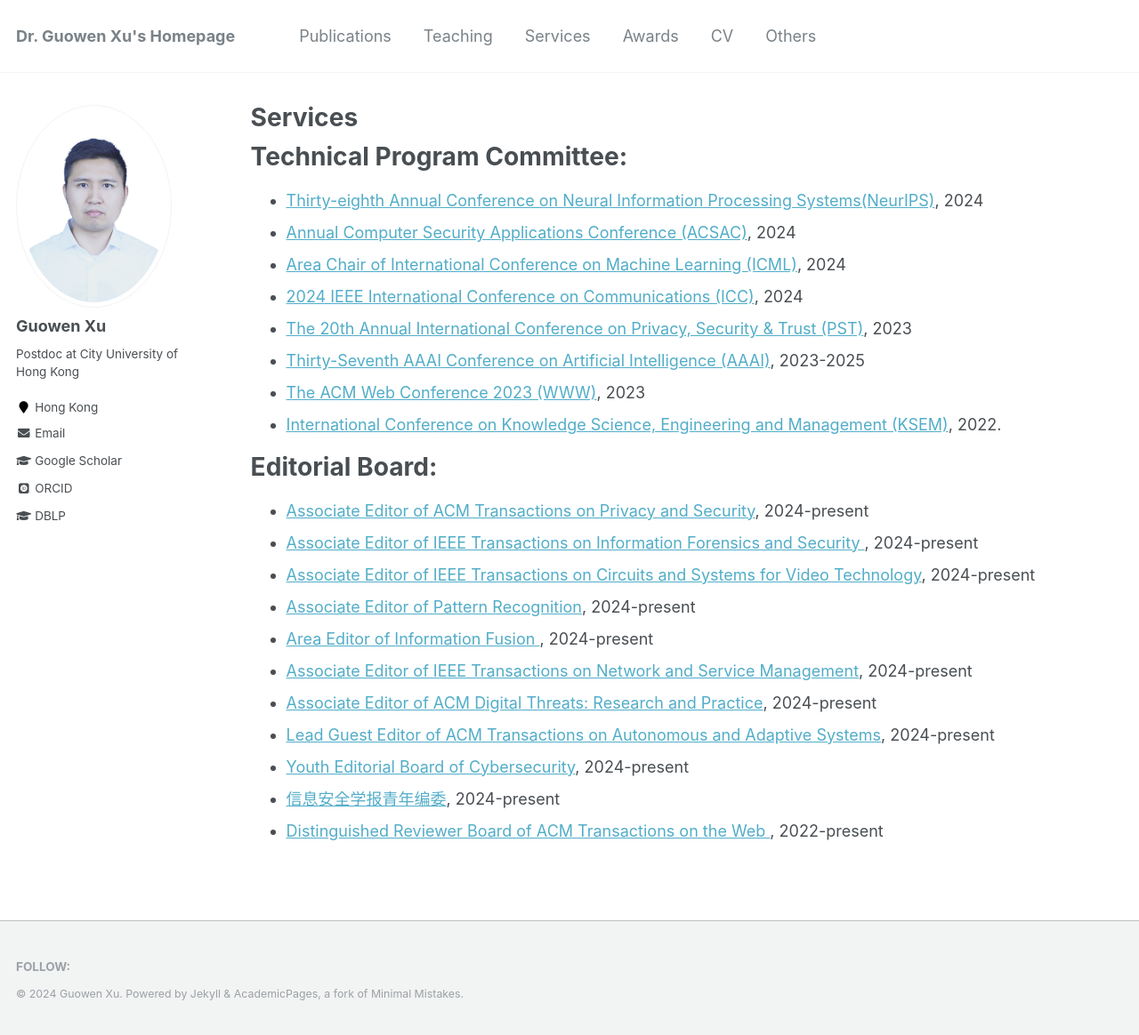
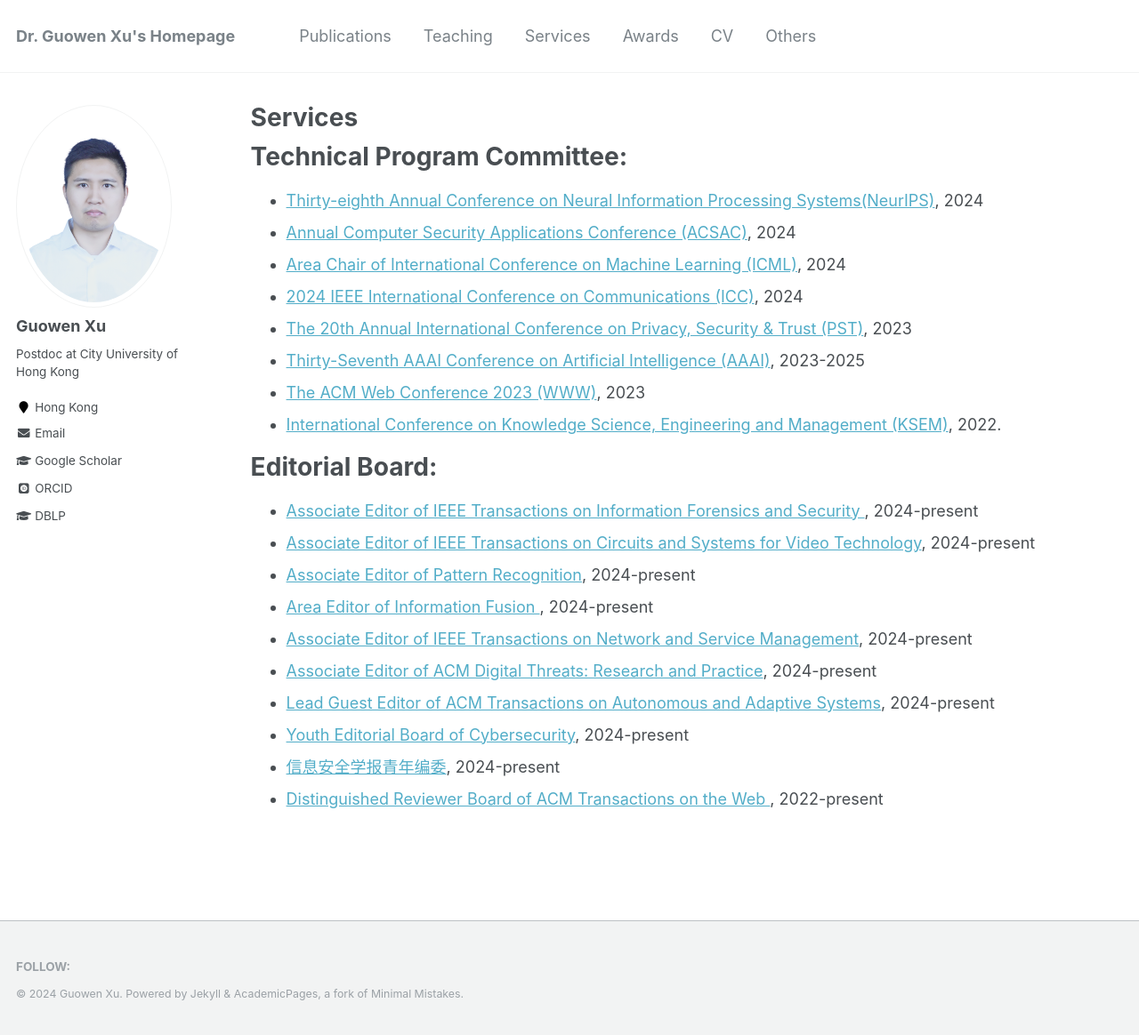
Before and after one commit to Guowen-xu/guowen-xu.github.io, a Jekyll site: the page built from _pages/services.md, in a window 1280 px wide and 1164 px high. Shown: the whole window at 89% size. Built offline with Jekyll 4.4.1, drawn with Linux system fonts in a browser that asks for light colours; some web fonts are replaced.

Commit message:
Update services.md

```diff
--- a/_pages/services.md
+++ b/_pages/services.md
@@ -17,7 +17,6 @@ Technical Program Committee:
 
 Editorial Board:
 ======
-* [Associate Editor of ACM Transactions on Privacy and Security](https://dl.acm.org/journal/tops/editorial-board), 2024-present
 * [Associate Editor of IEEE Transactions on Information Forensics and Security ](https://signalprocessingsociety.org/publications-resources/ieee-transactions-information-forensics-and-security/editorial-board), 2024-present
 * [Associate Editor of IEEE Transactions on Circuits and Systems for Video Technology](https://ieee-cas.org/publication/tcsvt), 2024-present
 *  [Associate Editor of Pattern Recognition](https://www.sciencedirect.com/journal/pattern-recognition/about/editorial-board), 2024-present
```
